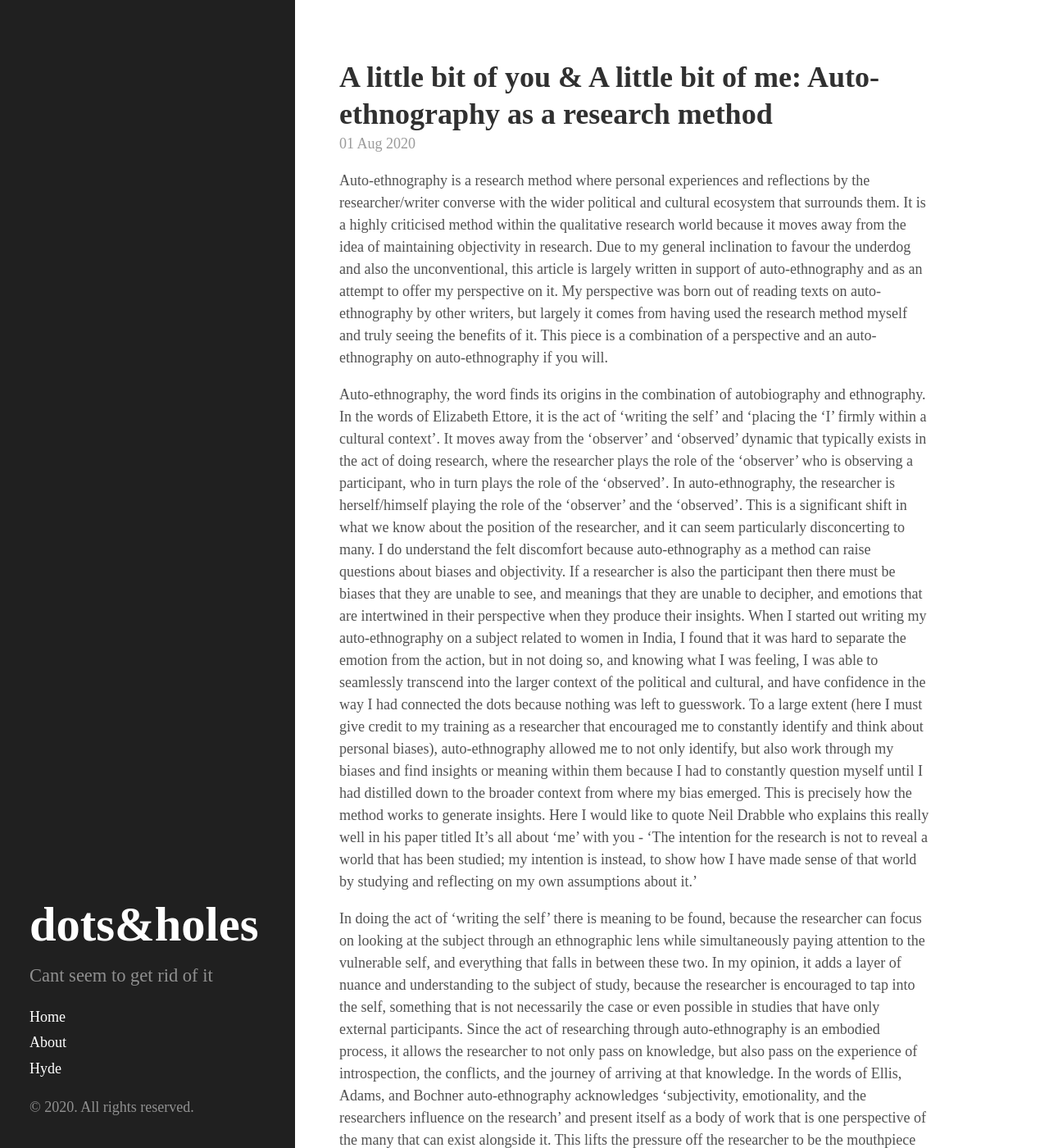
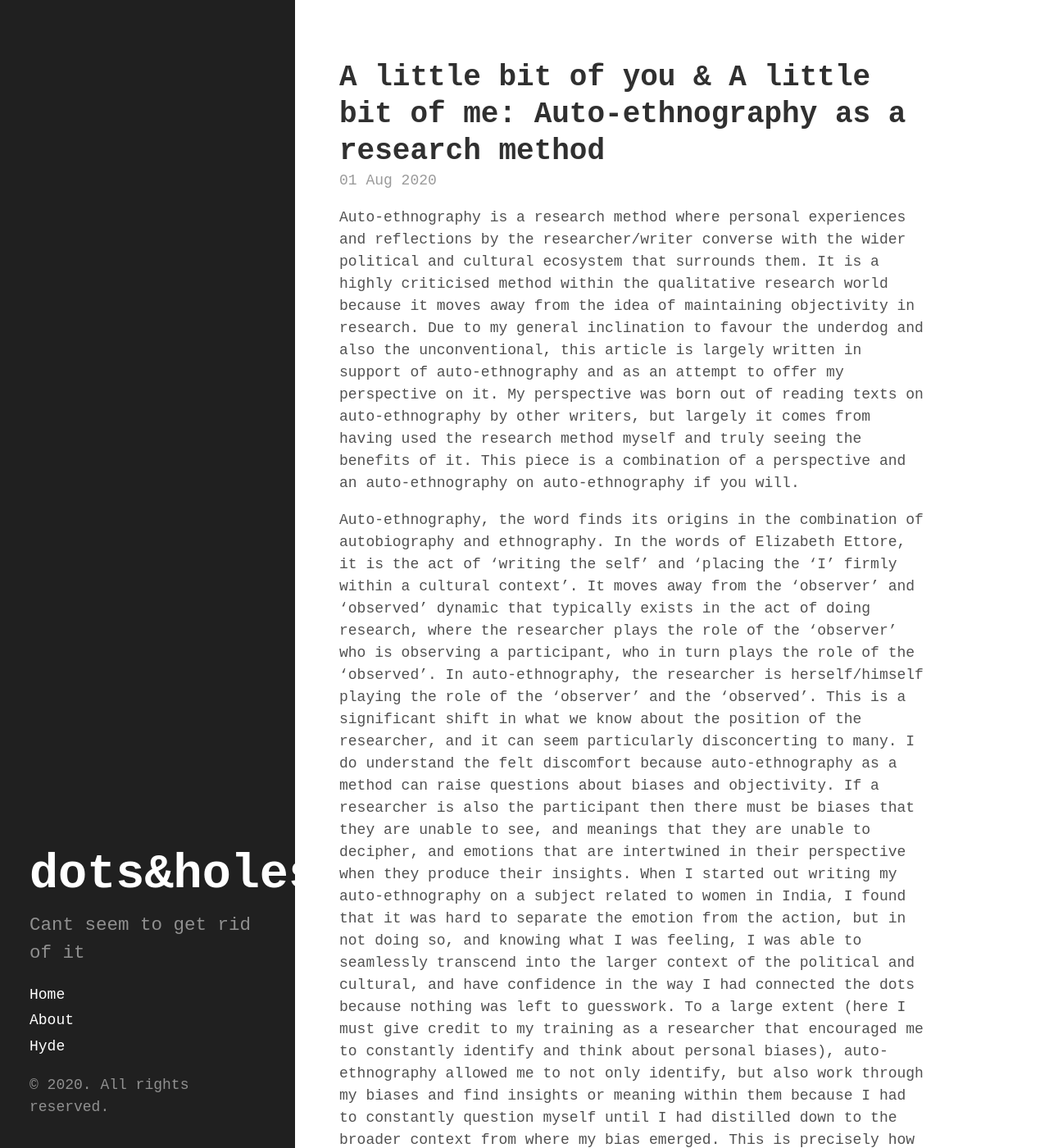
Before and after one commit to dotsandholes/dotsandholes.github.io, a Jekyll site: the page built from index.html, in a window 1280 px wide and 1400 px high. Shown: the whole window at 82% size. Built offline with Jekyll 4.4.1, drawn with Linux system fonts in a browser that asks for light colours; the list of posts is cut into pages by our own code.

Commit message:
Update hyde.css

```diff
--- a/public/css/hyde.css
+++ b/public/css/hyde.css
@@ -32,7 +32,7 @@
  */
 
 html {
-  font-family: "Josefin Sans", Montserrat, serif;
+  font-family: "Courier New", Courier, monospace;
 }
 @media (min-width: 48em) {
   html {
@@ -79,7 +79,7 @@ html {
 .sidebar-about h1 {
   color: #fff;
   margin-top: 0;
-  font-family: "Josefin sans", bold;
+  font-family: "Courier New", bold;
   font-size: 3.25rem;
 }
 
```
